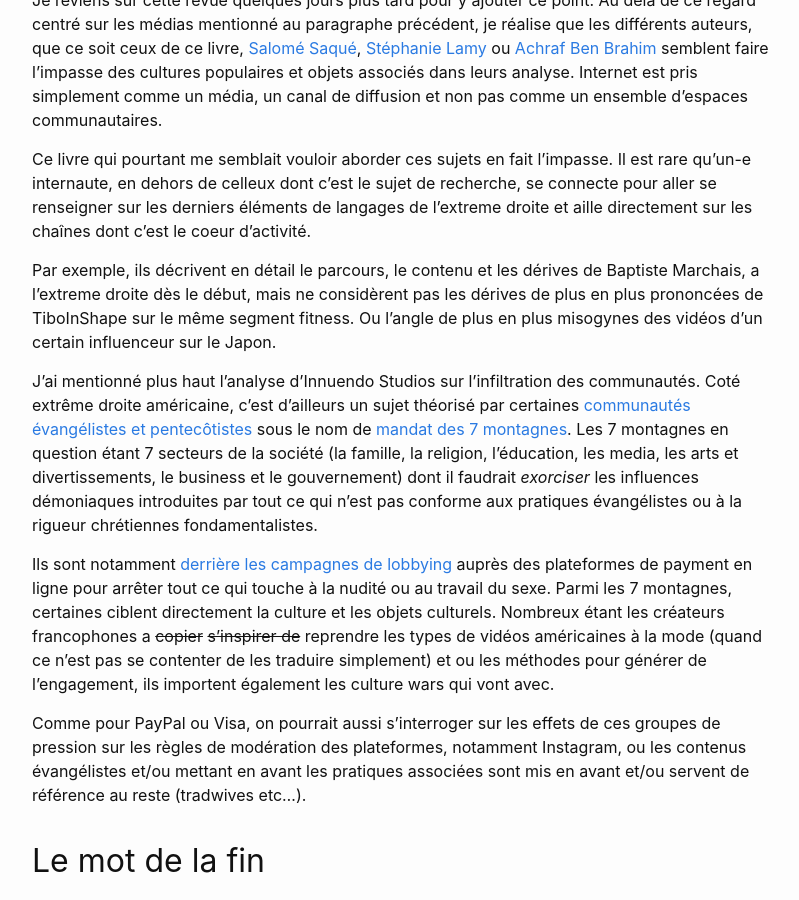
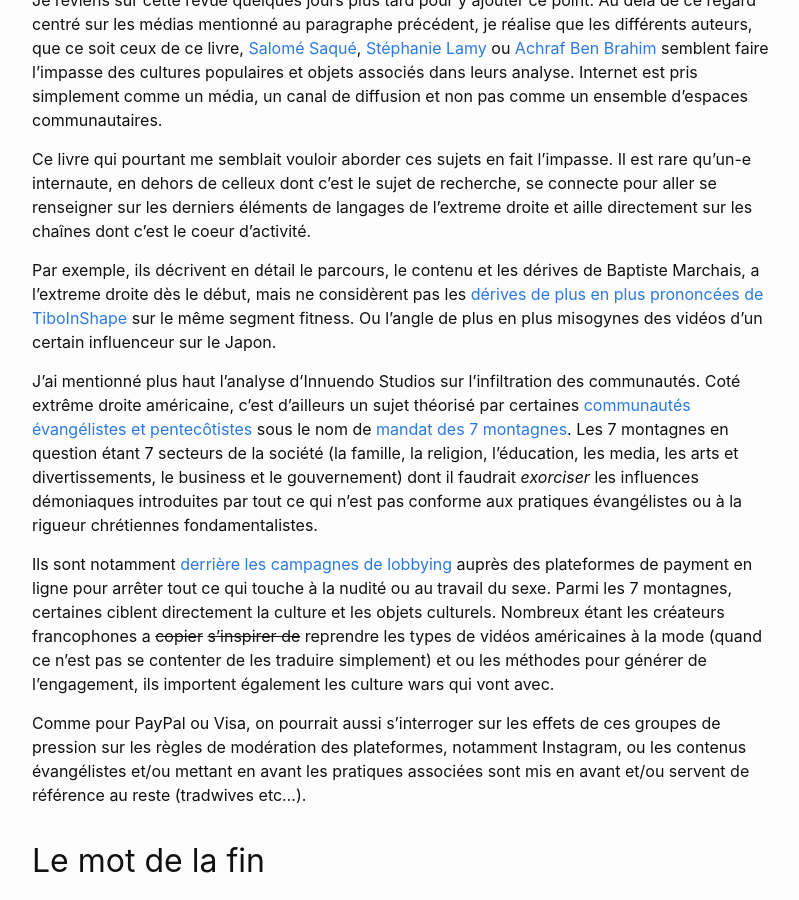
Before and after one commit to jydarack/jydarack.github.io, a Jekyll site: the page built from _posts/2024-11-08-pop-fascisme.md, in a window 1280 px wide and 900 px high, scrolled down 2019 px. Shown: the whole window, without its empty margins (238-1037 px from the left). Built offline with Jekyll 4.4.1, drawn with Linux system fonts in a browser that asks for light colours; part of the change alters nothing that is shown.

```diff
--- a/_posts/2024-11-08-pop-fascisme.md
+++ b/_posts/2024-11-08-pop-fascisme.md
@@ -51,7 +51,7 @@ Je reviens sur cette revue quelques jours plus tard pour y ajouter ce point. Au
 
 Ce livre qui pourtant me semblait vouloir aborder ces sujets en fait l'impasse. Il est rare qu'un-e internaute, en dehors de celleux dont c'est le sujet de recherche, se connecte pour aller se renseigner sur les derniers éléments de langages de l'extreme droite et aille directement sur les chaînes dont c'est le coeur d'activité.
 
-Par exemple, ils décrivent en détail le parcours, le contenu et les dérives de Baptiste Marchais, a l'extreme droite dès le début, mais ne considèrent pas les dérives de plus en plus prononcées de TiboInShape sur le même segment fitness. Ou l'angle de plus en plus misogynes des vidéos d'un certain influenceur sur le Japon.
+Par exemple, ils décrivent en détail le parcours, le contenu et les dérives de Baptiste Marchais, a l'extreme droite dès le début, mais ne considèrent pas les [dérives de plus en plus prononcées de TiboInShape](https://www.youtube.com/watch?v=Fp1gFaFFE_E) sur le même segment fitness. Ou l'angle de plus en plus misogynes des vidéos d'un certain influenceur sur le Japon.
 
 J'ai mentionné plus haut l'analyse d'Innuendo Studios sur l'infiltration des communautés. Coté extrême droite américaine, c'est d'ailleurs un sujet théorisé par certaines [communautés évangélistes et pentecôtistes](https://regardsprotestants.com/podcast/evangelisation-ou-reconquete-chretienne-mon-voisin-evangelique-6/) sous le nom de [mandat des 7 montagnes](https://en.wikipedia.org/wiki/Seven_Mountain_Mandate). Les 7 montagnes en question étant 7 secteurs de la société (la famille, la religion, l'éducation, les media, les arts et divertissements, le business et le gouvernement) dont il faudrait *exorciser* les influences démoniaques introduites par tout ce qui n'est pas conforme aux pratiques évangélistes ou à la rigueur chrétiennes fondamentalistes.
 
```
